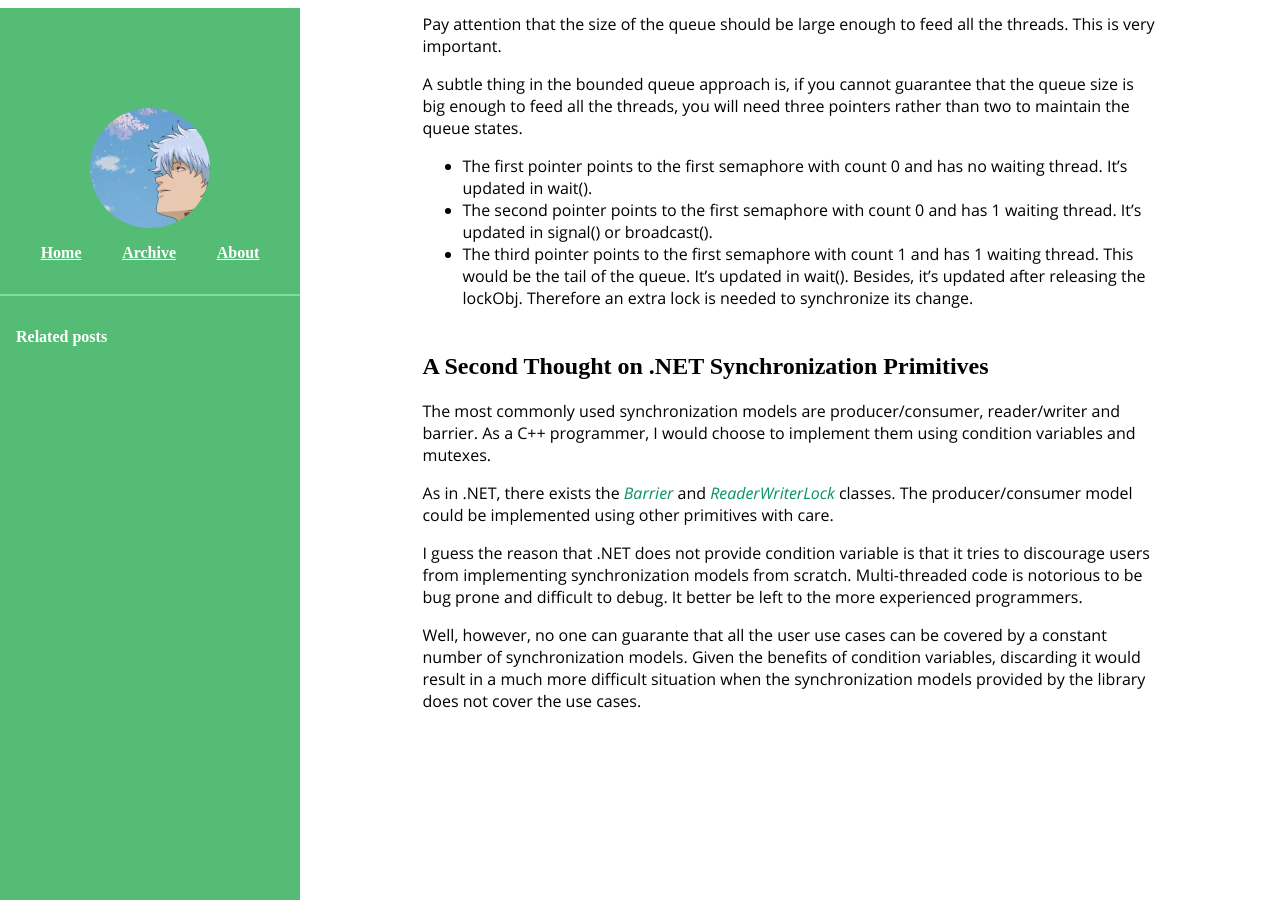
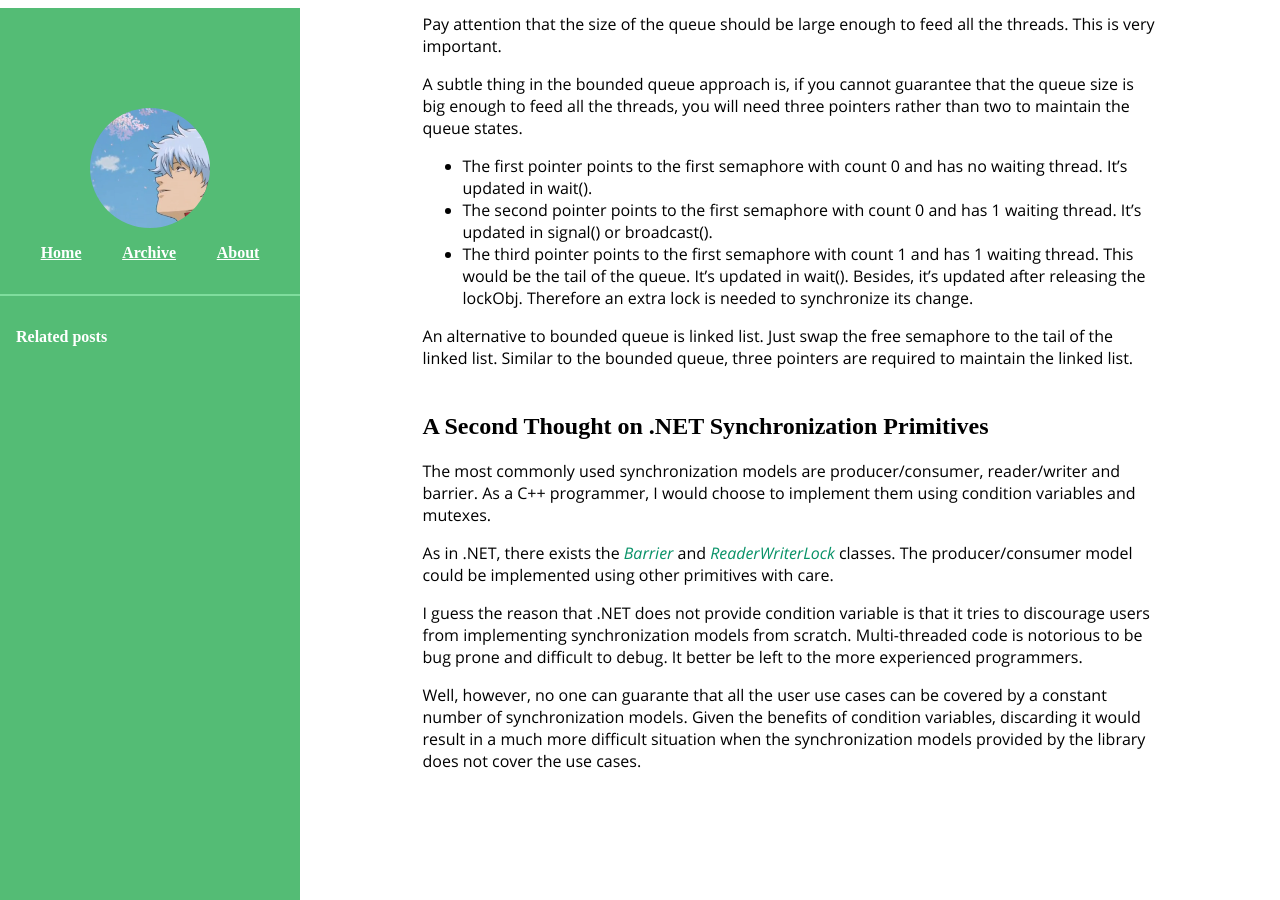
Before and after one commit to edwinfj/edwinfj.github.io, a Jekyll site: the page built from _posts/2020-04-24-cv-in-donet.md, in a window 1280 px wide and 900 px high, scrolled down 3382 px. Built offline with Jekyll 4.4.1, drawn with Linux system fonts in a browser that asks for light colours; some web fonts are replaced.

Commit message:
refine the cv in donet

```diff
--- a/_posts/2020-04-24-cv-in-donet.md
+++ b/_posts/2020-04-24-cv-in-donet.md
@@ -152,6 +152,8 @@ A subtle thing in the bounded queue approach is, if you cannot guarantee that th
 - The second pointer points to the first semaphore with count 0 and has 1 waiting thread. It's updated in signal() or broadcast().
 - The third pointer points to the first semaphore with count 1 and has 1 waiting thread. This would be the tail of the queue. It's updated in wait(). Besides, it's updated after releasing the lockObj. Therefore an extra lock is needed to synchronize its change.
 
+An alternative to bounded queue is linked list. Just swap the free semaphore to the tail of the linked list. Similar to the bounded queue, three pointers are required to maintain the linked list.
+
 ## A Second Thought on .NET Synchronization Primitives
 
 The most commonly used synchronization models are producer/consumer, reader/writer and barrier. As a C++ programmer, I would choose to implement them using condition variables and mutexes.
```
